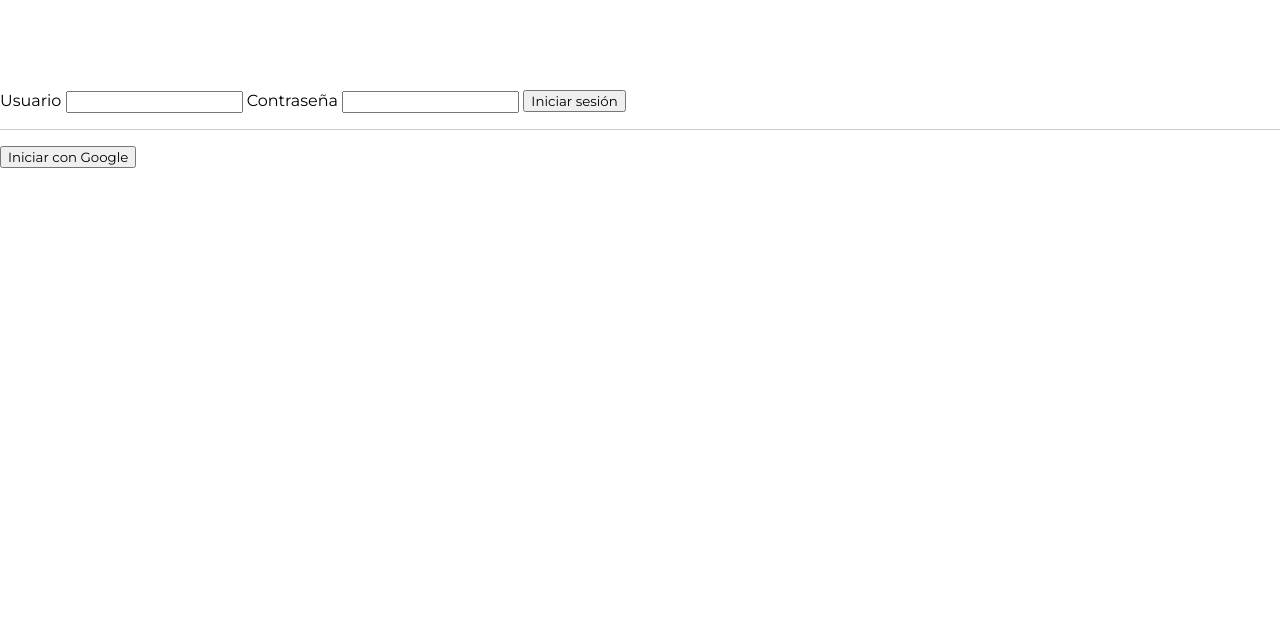
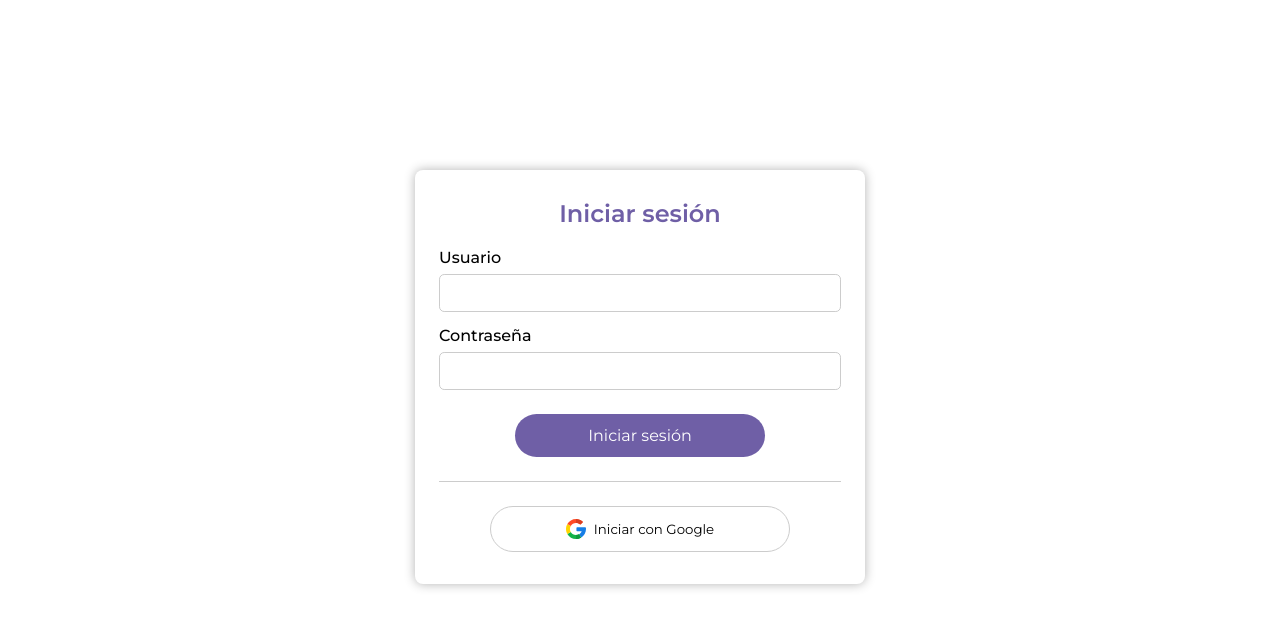
Before and after one commit to kavalle/valecito-hair, a Django app: page /iniciar-sesion in a window 1280 px wide. Shown: the top 628 px of the page. Run offline with Django 3.2, Linux system fonts and the light colour scheme.

Commit message:
Login desgin

```diff
--- a/main/static/css/login.css
+++ b/main/static/css/login.css
@@ -0,0 +1,63 @@
+.login {
+  max-width: 450px;
+  margin: 5rem auto;
+  box-shadow: 0 0 11px rgba(0, 0, 0, .3);
+  padding: 2rem 1.5rem;
+  border-radius: .5rem;
+}
+
+.login .title {
+  font-size: 1.5rem;
+  color: var(--purple-color);
+  text-align: center;
+  margin-bottom: 1.5rem;
+  font-weight: var(--font-semibold);
+}
+
+.login .field {
+  display: block;
+  width: 100%;
+  font-weight: var(--font-medium);
+  margin-bottom: 1rem;
+}
+
+.login .field .input {
+  width: 100%;
+  padding: .625rem 1rem;
+  border-radius: .325rem;
+  border: 1px solid #ccc;
+  margin-top: .5rem;
+  outline: none;
+}
+
+.submit {
+  display: block;
+  width: 250px;
+  padding: .75rem;
+  margin: 1.5rem auto;
+  border-radius: 3rem;
+  outline: none;
+  cursor: pointer;
+  border: none;
+  background: var(--purple-color);
+  color: #fff;
+  font-size: 1rem;
+}
+
+.google {
+  display: flex;
+  align-items: center;
+  justify-content: center;
+  margin: 1.5rem auto 0 auto;
+  width: 300px;
+  padding: .75rem 0;
+  background: #fff;
+  border: 1px solid #ccc;
+  border-radius: 3rem;
+  cursor: pointer;
+}
+
+.google .logo {
+  width: 20px;
+  margin-right: .5rem;
+}
--- a/main/templates/login.html
+++ b/main/templates/login.html
@@ -11,18 +11,22 @@
 </head>
 <body>
 
-  <form action="/iniciar-sesion" method="POST">
-    <label for="usuario">
+  <form class="login" action="/iniciar-sesion" method="POST">
+    <h1 class="title">Iniciar sesión</h1>
+    <label class="field" for="usuario">
       Usuario
-      <input type="text" name="usuario" id="usuario">
+      <input class="field input" type="text" name="usuario" id="usuario">
     </label>
-    <label for="contrasena">
+    <label class="field" for="contrasena">
       Contraseña
-      <input type="password" name="contrasena" id="contrasena">
+      <input class="field input" type="password" name="contrasena" id="contrasena">
     </label>
-    <button  type="submit">Iniciar sesión</button>
+    <button class="submit" type="submit">Iniciar sesión</button>
     <hr />
-    <button type="button">Iniciar con Google</button>
+    <button class="google" type="button">
+      <img src="{% static 'img/images/google.svg' %}" class="logo" />
+      Iniciar con Google
+    </button>
   </form>
 
 
```
Also changed, not shown: main/static/img/images/google.svg (added), 2 other files.
